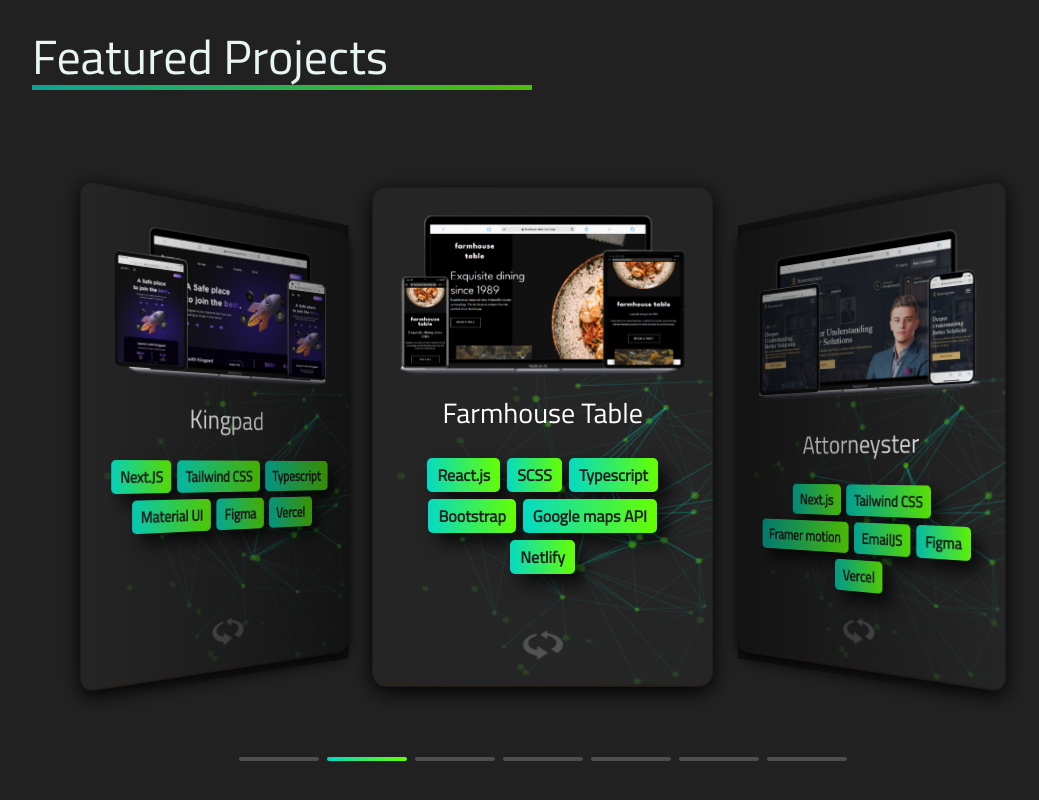
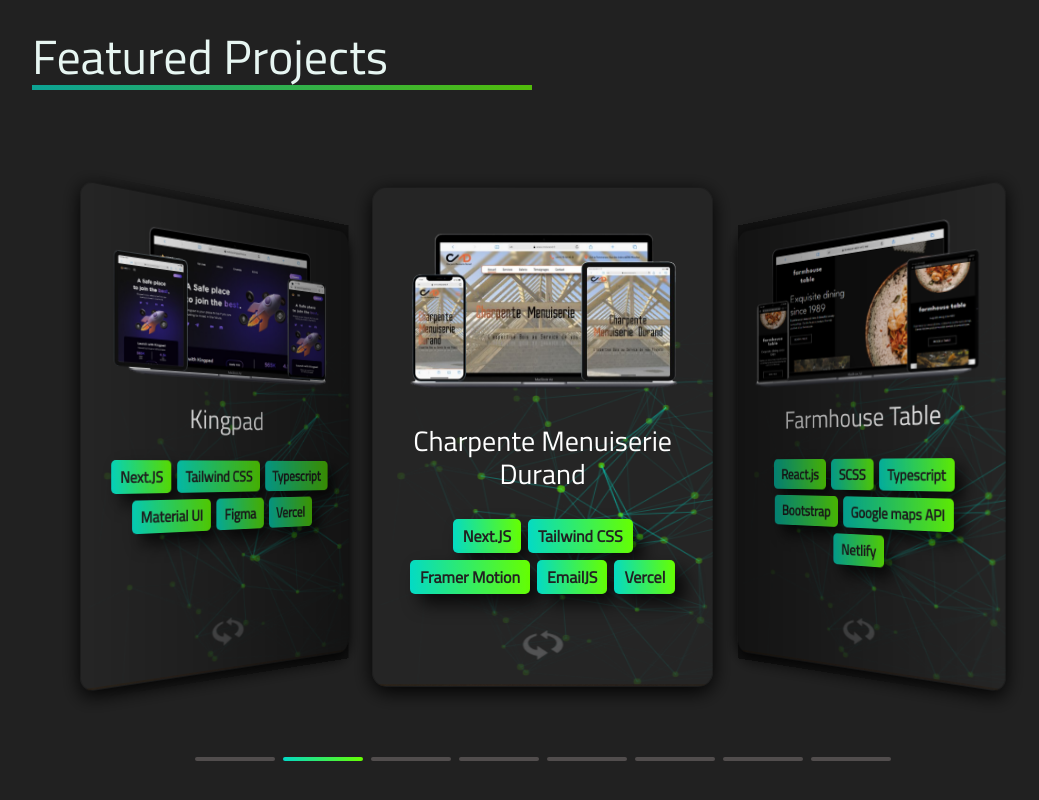
Before and after one commit to thomasaugot/portfolio, a React (Create React App) app: page / in a window 1280 px wide. Shown: the part 3140-3940 px from the top of the page, without its empty margins (97-1136 px from the left). Built offline with nearby package versions, Linux system fonts and the light colour scheme.

Commit message:
adding portfolio item

```diff
--- a/src/components/Portfolio/PortfolioPage.js
+++ b/src/components/Portfolio/PortfolioPage.js
@@ -38,39 +38,25 @@
       capture1: require("./kingpad.png"),
       name: t("projects.0.name"),
       description: t("projects.0.description"),
-      stack: [
-        "Next.JS",
-        "Tailwind CSS",
-        "Typescript",
-        "Material UI",
-        "Figma",
-        "Vercel",
-      ],
+      stack: ["Next.JS", "Tailwind CSS", "Typescript", "Material UI", "Figma", "Vercel"],
       linkRepo: "https://github.com/thomasaugot/kp-next.js",
       linkDemo: "https://kp-next-js.vercel.app/",
     },
-    // {
-    //   id: 2,
-    //   capture1: require("./cmdurand.png"),
-    //   name: t("projects.1.name"),
-    //   description: t("projects.1.description"),
-    //   stack: ["Next.JS", "Tailwind CSS", "Framer Motion", "EmailJS", "Vercel"],
-    //   linkRepo: "https://github.com/thomasaugot/charpente-menuiserie-durand",
-    //   linkDemo: "https://www.cmdurand.fr/",
-    // },
+    {
+      id: 2,
+      capture1: require("./cmdurand.png"),
+      name: t("projects.1.name"),
+      description: t("projects.1.description"),
+      stack: ["Next.JS", "Tailwind CSS", "Framer Motion", "EmailJS", "Vercel"],
+      linkRepo: "https://github.com/thomasaugot/charpente-menuiserie-durand",
+      linkDemo: "https://www.cmdurand.fr/",
+    },
     {
       id: 3,
       capture1: require("./farmhouse (2).png"),
       name: t("projects.2.name"),
       description: t("projects.2.description"),
-      stack: [
-        "React.js",
-        "SCSS",
-        "Typescript",
-        "Bootstrap",
-        "Google maps API",
-        "Netlify",
-      ],
+      stack: ["React.js", "SCSS", "Typescript", "Bootstrap", "Google maps API", "Netlify"],
       linkRepo: "https://github.com/thomasaugot/farmhouse-table-website",
       linkDemo: "https://farmhouse-table.netlify.app/",
     },
@@ -79,14 +65,7 @@
       capture1: require("./attorneyster.png"),
       name: t("projects.3.name"),
       description: t("projects.3.description"),
-      stack: [
-        "Next.js",
-        "Tailwind CSS",
-        "Framer motion",
-        "EmailJS",
-        "Figma",
-        "Vercel",
-      ],
+      stack: ["Next.js", "Tailwind CSS", "Framer motion", "EmailJS", "Figma", "Vercel"],
       linkRepo: "https://github.com/thomasaugot/attorneyster-nextjs",
       linkDemo: "https://attorneyster-ta.vercel.app/",
     },
@@ -114,14 +93,7 @@
       capture1: require("./eurafrique.png"),
       name: t("projects.5.name"),
       description: t("projects.5.description"),
-      stack: [
-        "React.js",
-        "SCSS",
-        "i18next",
-        "React Context API",
-        "Cpanel",
-        "Supabase",
-      ],
+      stack: ["React.js", "SCSS", "i18next", "React Context API", "Cpanel", "Supabase"],
       linkRepo: "https://github.com/Eurafrique-eu/eurafrique-client",
       linkDemo: "https://eurafrique-eu.vercel.app/",
     },
@@ -196,15 +168,10 @@
               <ReactCardFlip
                 isFlipped={activeCardIndex === index}
                 flipDirection="horizontal"
-                className={`project-card ${
-                  index === activeCardIndex ? "flipped" : ""
-                } card`}
+                className={`project-card ${index === activeCardIndex ? "flipped" : ""} card`}
                 alignHeight={true}
               >
-                <div
-                  className="card-front card"
-                  onClick={() => handleCardClick(index)}
-                >
+                <div className="card-front card" onClick={() => handleCardClick(index)}>
                   <img src={project.capture1} alt="project" />
                   <h1 className="card-title">{project.name}</h1>
                   <div className="tech-stack">
@@ -221,10 +188,7 @@
                     />
                   </div>
                 </div>
-                <div
-                  className="card-back card"
-                  onClick={() => handleCardClick(index)}
-                >
+                <div className="card-back card" onClick={() => handleCardClick(index)}>
                   <p className="item-description">{project.description}</p>
                   <div className="project__buttons">
                     <button
@@ -274,25 +238,16 @@
             className="mySwiper"
           >
             {projects.map((project, index) => (
-              <motion.div
-                key={project.id}
-                variants={itemVariants}
-                className="swiper-slide"
-              >
+              <motion.div key={project.id} variants={itemVariants} className="swiper-slide">
                 <SwiperSlide>
                   <ReactCardFlip
                     isFlipped={activeCardIndex === index}
                     flipDirection="horizontal"
-                    className={`project-card ${
-                      index === activeCardIndex ? "flipped" : ""
-                    } card`}
+                    className={`project-card ${index === activeCardIndex ? "flipped" : ""} card`}
                     alignHeight={true}
                   >
                     {/* Card front */}
-                    <motion.div
-                      onClick={() => handleCardClick(index)}
-                      className="card-front card"
-                    >
+                    <motion.div onClick={() => handleCardClick(index)} className="card-front card">
                       {/* Content */}
                       <img src={project.capture1} alt="project" />
                       <h1 className="card-title">{project.name}</h1>
@@ -311,10 +266,7 @@
                     </motion.div>
 
                     {/* Card back */}
-                    <motion.div
-                      onClick={() => handleCardClick(index)}
-                      className="card-back card"
-                    >
+                    <motion.div onClick={() => handleCardClick(index)} className="card-back card">
                       {/* Content */}
                       <p className="item-description">{project.description}</p>
                       <div className="project__buttons">
```
